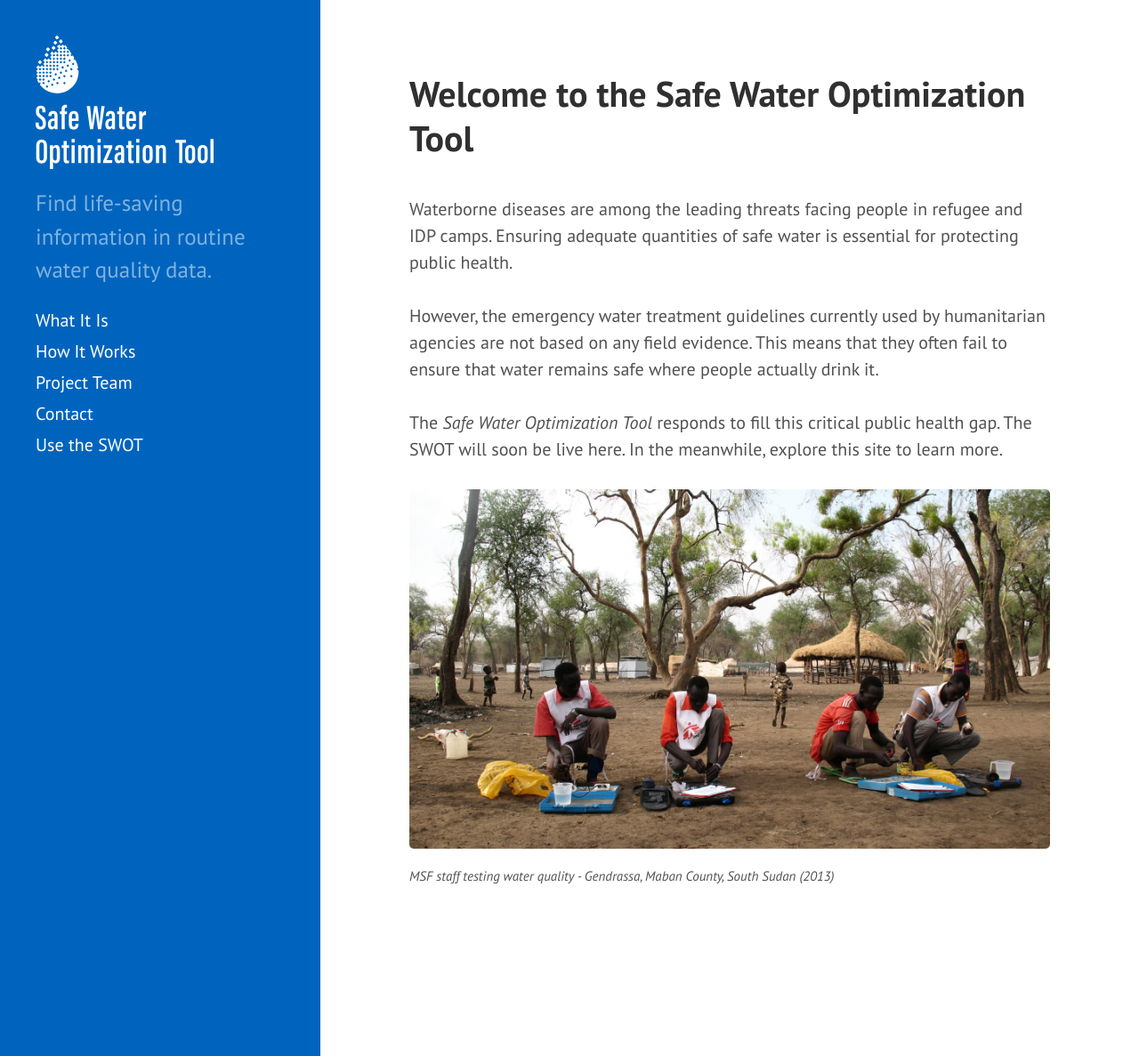
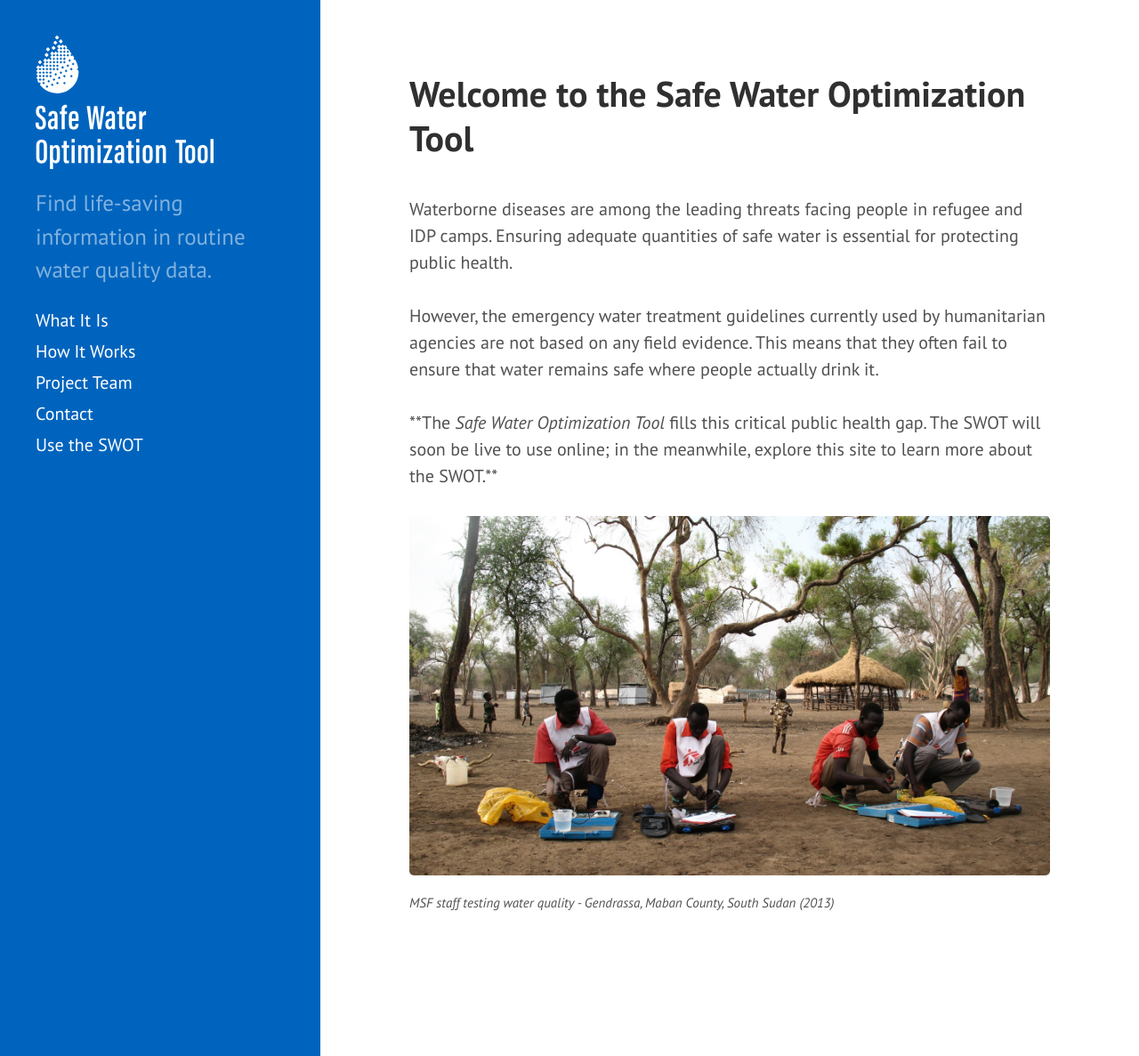
Before and after one commit to safeh2o/swot-infopage, a Jekyll site: the page built from index.html, in a window 1280 px wide and 1187 px high. Shown: the whole window at 89% size. Built offline with Jekyll 4.4.1, drawn with Linux system fonts in a browser that asks for light colours; Markdown is read by kramdown in place of the engine named in the settings; the list of posts is cut into pages by our own code.

Commit message:
Update index.html

```diff
--- a/index.html
+++ b/index.html
@@ -7,7 +7,7 @@
 <br>
 However, the emergency water treatment guidelines currently used by humanitarian agencies are not based on any field evidence. This means that they often fail to ensure that water remains safe where people actually drink it.</br>
 <br>
-The <em> Safe Water Optimization Tool </em> responds to fill this critical public health gap. The SWOT will soon be live here. In the meanwhile, explore this site to learn more.<br>
+**The <em> Safe Water Optimization Tool </em> fills this critical public health gap. The SWOT will soon be live to use online; in the meanwhile, explore this site to learn more about the SWOT.**<br>
 <br>
 <div>  <img src="{{ site.baseurl }}/public/images/SWOTpic1_990.jpg" alt="MSF staff test water quality">
   <em><p style="font-size:75%">MSF staff testing water quality - Gendrassa, Maban County, South Sudan (2013) </em>
```
